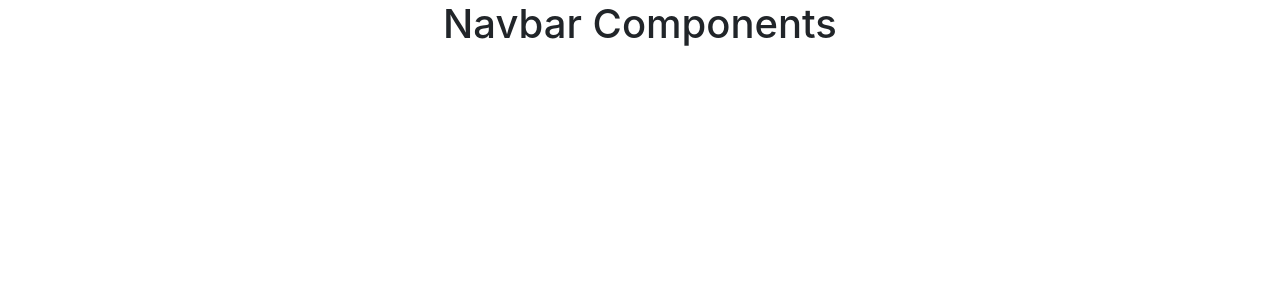
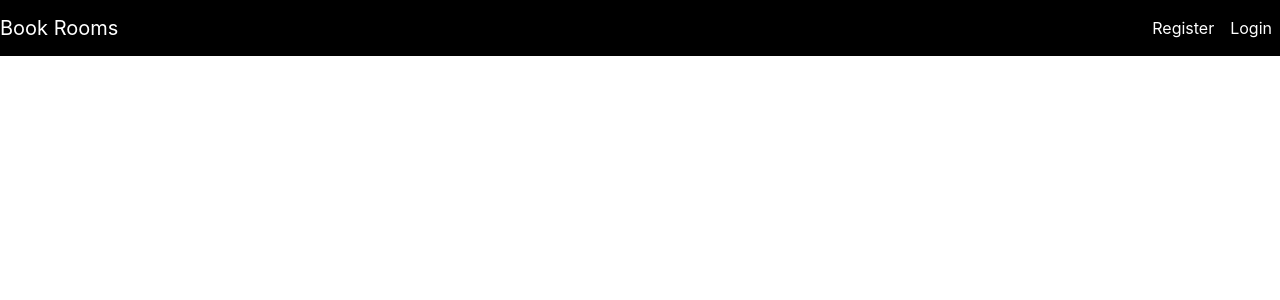
Before and after one commit to arefin-aareef/book-rooms-client, a React (Create React App) app: page /register in a window 1280 px wide. Shown: the top 300 px of the page. Built offline with nearby package versions, Linux system fonts and the light colour scheme.

Commit message:
navbar added

```diff
--- a/src/components/Navbar.js
+++ b/src/components/Navbar.js
@@ -3,7 +3,21 @@
 function Navbar() {
   return (
     <div>
-        <h1>Navbar Components</h1>
+        <nav class="navbar navbar-expand-lg">
+            <a class="navbar-brand" href="#">Book Rooms</a>
+            <button class="navbar-toggler" type="button" data-toggle="collapse" data-target="#navbarNav" aria-controls="navbarNav" aria-expanded="false" aria-label="Toggle navigation"><span class="navbar-toggler-icon"></span>
+            </button>
+            <div class="collapse navbar-collapse" id="navbarNav">
+                <ul class="navbar-nav">
+                    <li class="nav-item active">
+                        <a class="nav-link" href="/register">Register</a>
+                    </li>
+                    <li class="nav-item">
+                        <a class="nav-link" href="/login">Login</a>
+                    </li>
+                </ul>
+            </div>
+        </nav>
     </div>
   )
 }
--- a/src/index.css
+++ b/src/index.css
@@ -11,3 +11,21 @@
   font-family: source-code-pro, Menlo, Monaco, Consolas, 'Courier New',
     monospace;
 }
+
+/* Navbar */
+
+.navbar {
+  background-color: black !important;
+}
+
+.nav-link {
+  color: white !important;
+}
+
+.navbar-brand {
+  color: white !important;
+}
+
+.navbar-nav {
+  margin-left: auto !important;
+}
```
Also changed, not shown: public/index.html (+0 -23 lines).
